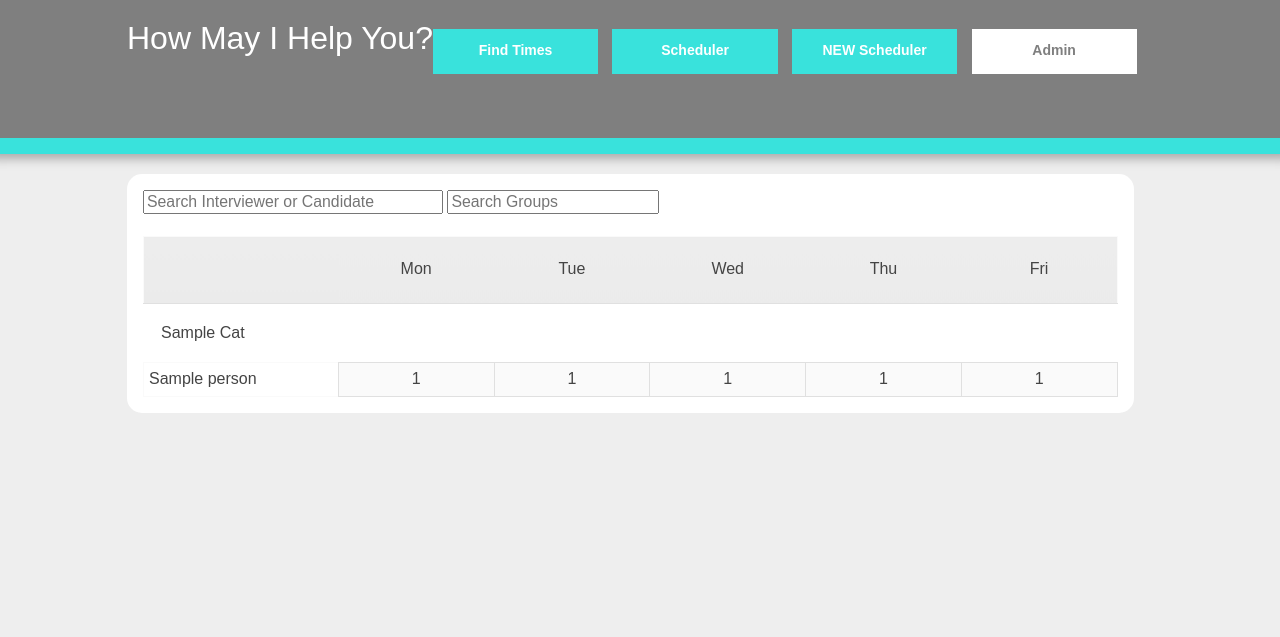
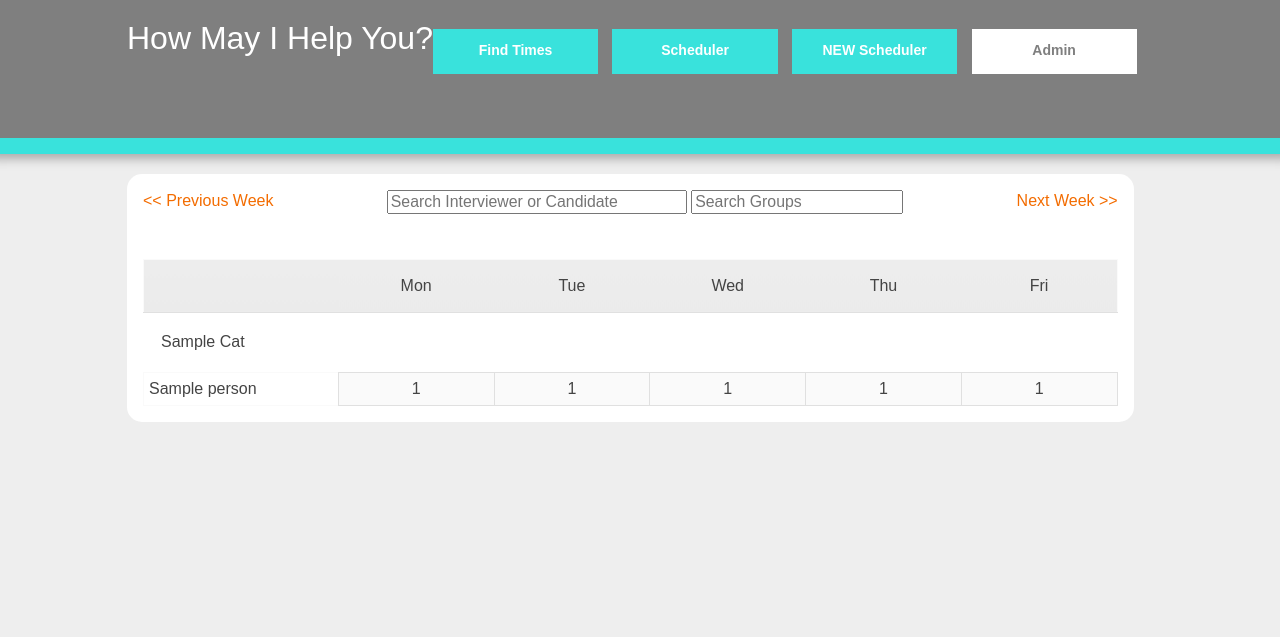
Before and after one commit to kmorrison/caltech, a Django app: template templates/tracker.html in a window 1280 px wide. Shown: the top 637 px of the page. Run offline with Django 3.2, Linux system fonts and the light colour scheme; the template is opened without the code that fills it: most values are stand-ins (such as "Sample title", 1, 10 or a date in 2020); lists and menus that the app fills with data are empty; parts of the project's set-up code (start-up, migrations or seed data) failed here and were passed over; some libraries are stand-ins or nearby versions.

Commit message:
some css changes to dates

```diff
--- a/static/css/jeeves.css
+++ b/static/css/jeeves.css
@@ -536,8 +536,17 @@ ul{
 
 }
 
-.tracker-container th{
-  padding:21px 25px 22px 25px;
+.tracker-header{
+  width: 100%;
+  border:#fafafa 1px solid;
+
+  -moz-border-radius:3px;
+  -webkit-border-radius:3px;
+  border-radius:3px;
+}
+
+.tracker-header th{
+  padding: 15px;
   border-top:1px solid #fafafa;
   border-bottom:1px solid #e0e0e0;
 
@@ -584,12 +593,12 @@ ul{
     width: 200px;
     background: #000;
     padding: 10px;
-    font: 11px Arial, Helvetica, sans-serif;
+    font: 13px Arial, Helvetica, sans-serif;
     -moz-border-radius: 5px;
     border-radius: 5px;
     -webkit-border-radius: 5px;
     position: absolute;
-    top: 50px;
+    top: 15px;
     border: 2px solid #999;
     display: none;
     z-index: 3;
--- a/templates/tracker.html
+++ b/templates/tracker.html
@@ -8,12 +8,17 @@
 {% endblock %}
 
 {% block body %}
+
+<div style="float:left;"><a href="/tracker/?start_date={{ last_week_start }}"><< Previous Week</a></div><div style="float:right;"><a href="/tracker/?start_date={{ next_week_start}}">Next Week >></a></div>
+
+<div style="text-align: center;">
 <input id="interviewerSearchInput" placeholder="Search Interviewer or Candidate">
 <input id="groupSearchInput" placeholder="Search Groups">
+</div>
 
 <br/><br/>
 
-<table border="1" class="tracker-container">
+<table border="1" class="tracker-header">
 
   <tr>
     <th class="tracker-req"></th>
```
